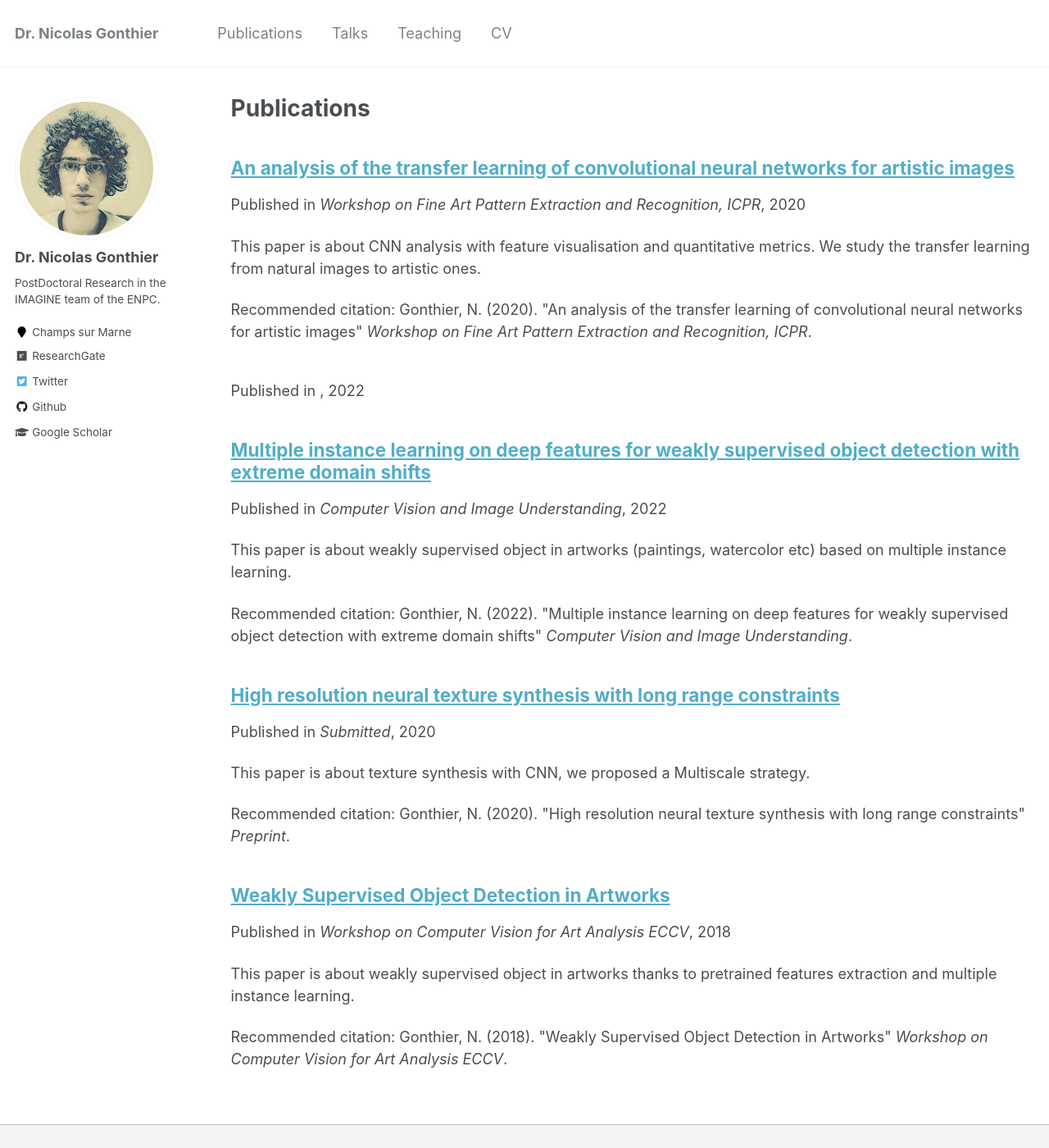
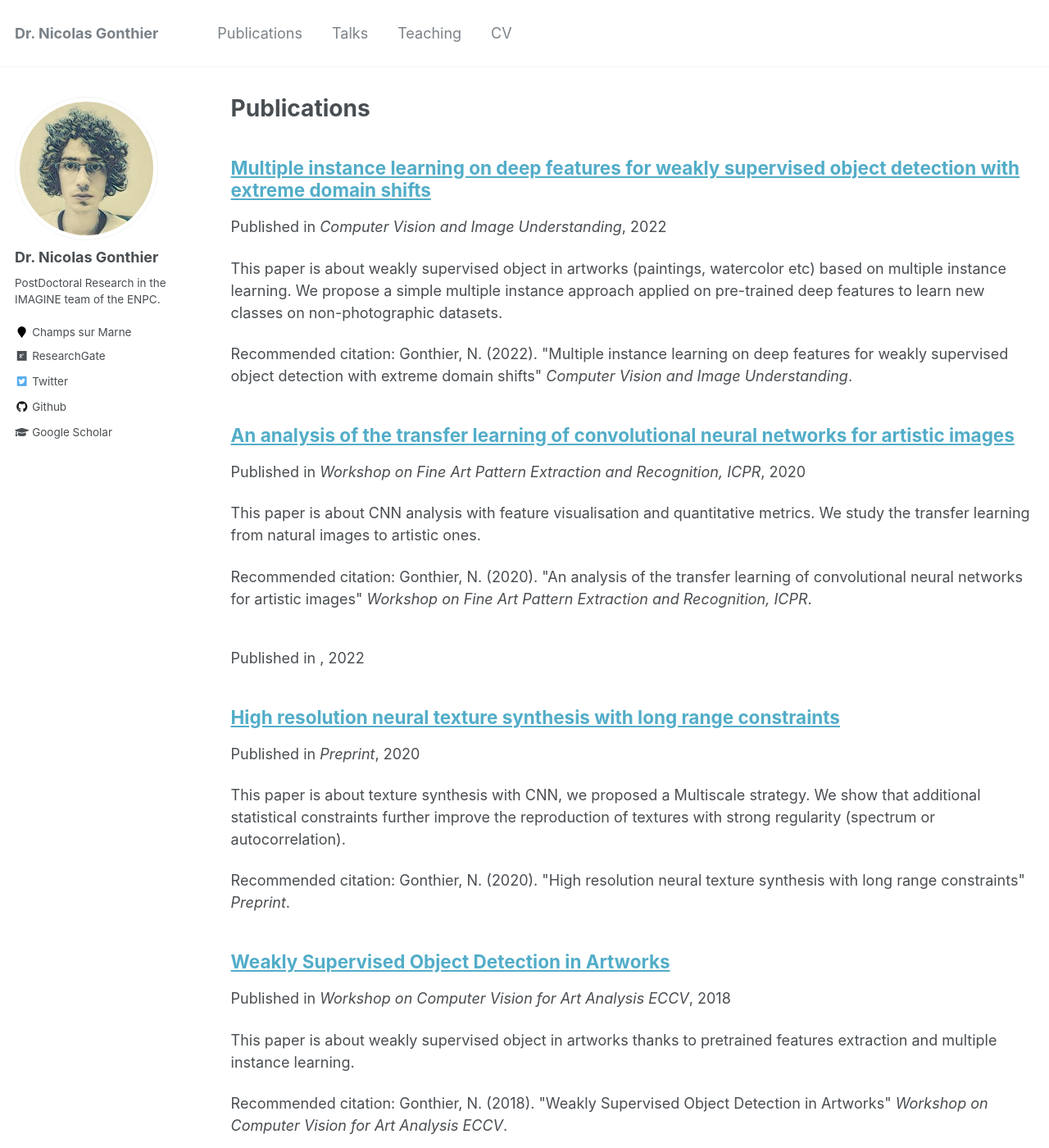
Before and after one commit to ngonthier/ngonthier.github.io, a Jekyll site: the page built from _pages/publications.md, in a window 1280 px wide and 1400 px high. Shown: the whole window at 82% size. Built offline with Jekyll 4.4.1, drawn with Linux system fonts in a browser that asks for light colours.

Commit message:
publications

```diff
--- a/_publications/2020-08-01-Texture.md
+++ b/_publications/2020-08-01-Texture.md
@@ -2,9 +2,9 @@
 title: "High resolution neural texture synthesis with long range constraints"
 collection: publications
 permalink: /publication/2020-08-01-Texture
-excerpt: 'This paper is about texture synthesis with CNN, we proposed a Multiscale strategy.'
+excerpt: 'This paper is about texture synthesis with CNN, we proposed a Multiscale strategy. We show that additional statistical constraints further improve the reproduction of textures with strong regularity (spectrum or autocorrelation).'
 date: 2020-08-01
-venue: 'Submitted'
+venue: 'Preprint'
 #paperurl: 'https://openaccess.thecvf.com/content_eccv_2018_workshops/w13/html/Gonthier_Weakly_Supervised_Object_Detection_in_Artworks_ECCVW_2018_paper.html'
 citation: 'Gonthier, N. (2020). &quot;High resolution neural texture synthesis with long range constraints&quot; <i>Preprint</i>.'
 ---
--- a/_publications/2020-08-ExtremShift-CVIU2021.md
+++ b/_publications/2022-01-ExtremShift-CVIU2021.md
@@ -1,8 +1,8 @@
 ---
 title: "Multiple instance learning on deep features for weakly supervised object detection with extreme domain shifts"
 collection: publications
-permalink: /publication/2020-08-ExtremShift-CVIU2021
-excerpt: 'This paper is about weakly supervised object in artworks (paintings, watercolor etc) based on multiple instance learning.'
+permalink: /publication/2022-01-ExtremShift-CVIU2021
+excerpt: 'This paper is about weakly supervised object in artworks (paintings, watercolor etc) based on multiple instance learning. We propose a simple multiple instance approach applied on pre-trained deep features to learn new classes on non-photographic datasets.'
 date: 2022-01-01
 venue: 'Computer Vision and Image Understanding'
 #paperurl: 'https://openaccess.thecvf.com/content_eccv_2018_workshops/w13/html/Gonthier_Weakly_Supervised_Object_Detection_in_Artworks_ECCVW_2018_paper.html'
```
Also changed, not shown: _publications/2018-09-01-WSOD-VISART2018 copy.md (added, +29 -0 lines).
